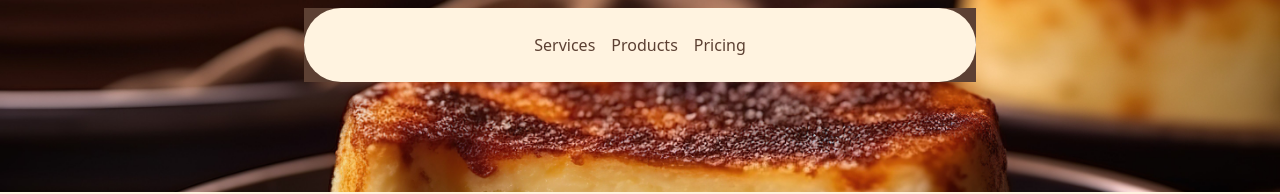
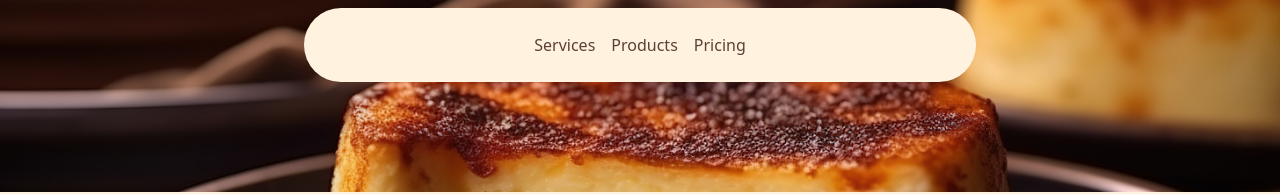
Before and after one commit to Kephin93/BMT, a Next.js app: page / in a window 1280 px wide. Shown: the top 194 px of the page. Built offline with nearby package versions, Linux system fonts and the light colour scheme.

Commit message:
nav bg remove color

```diff
--- a/components/Common/dashboard-layout.tsx
+++ b/components/Common/dashboard-layout.tsx
@@ -9,7 +9,7 @@ interface LayoutProps {
 export default function DashboardLayout({ children }: LayoutProps) {
   return (
     <div className="flex min-h-screen flex-col">
-      <Navbar className="top-2 bg-primary text-primary-foreground" />
+      <Navbar className="top-2 rounded-full" />
       {/* <div
         className="w-full h-[200px] bg-secondary text-red-500"
         style={
```
